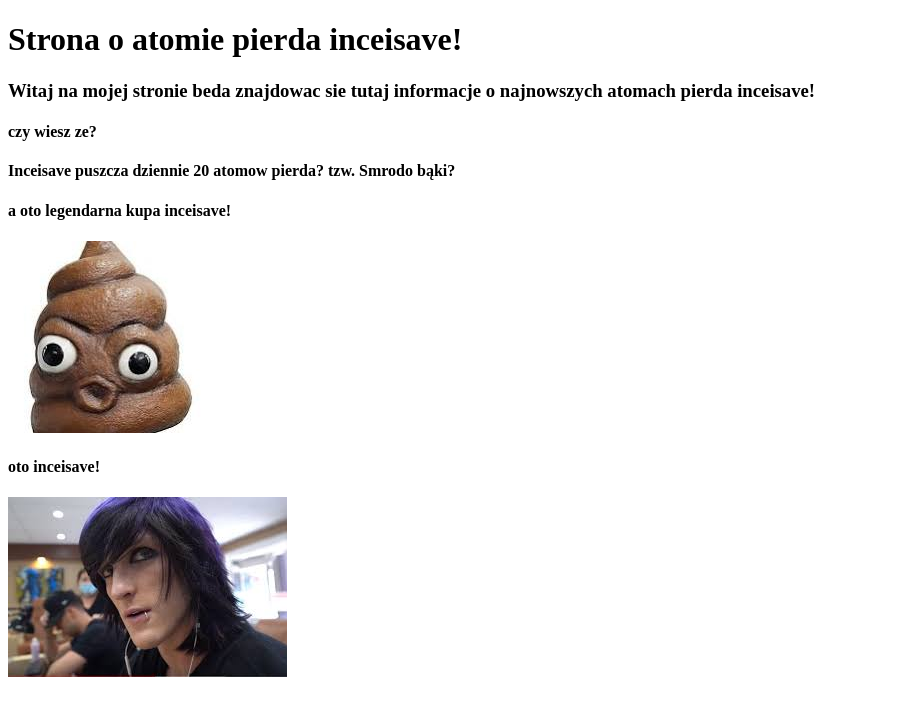
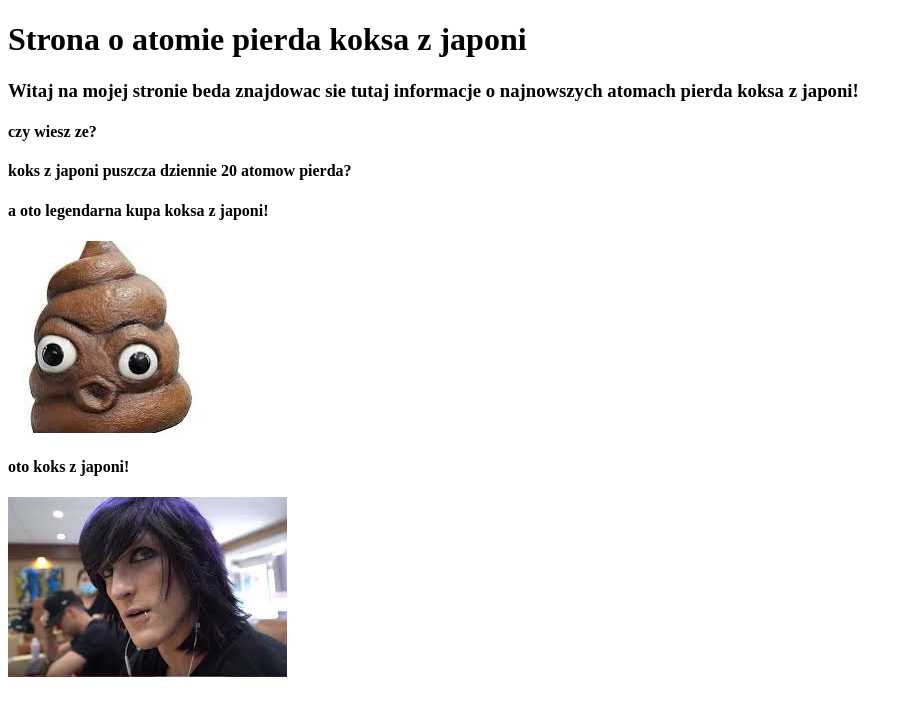
Before and after one commit to uwubak6/inceisave1, a plain HTML site: page index.html in a window 1280 px wide. Shown: the whole page, without its empty margins (0-912 px from the left). Drawn offline with Linux system fonts and the light colour scheme.

Commit message:
Update index.html

```diff
--- a/index.html
+++ b/index.html
@@ -4,21 +4,21 @@
 
 <head>
 <meta charset="utf-8">
-	<title>strona o pierdach inceisave</title>
+	<title>strona o pierdach koksa z japoni</title>
 </head>
 <body>
 
 	<div class="top">
-		<h1>Strona o atomie pierda inceisave!</h1>
+		<h1>Strona o atomie pierda koksa z japoni</h1>
 	</div>
 
-<h3>Witaj na mojej stronie beda znajdowac sie tutaj informacje o najnowszych atomach pierda inceisave!</h3>
+<h3>Witaj na mojej stronie beda znajdowac sie tutaj informacje o najnowszych atomach pierda koksa z japoni!</h3>
 
 <h4>czy wiesz ze?</h4>
-<h4>Inceisave puszcza dziennie 20 atomow pierda? tzw. Smrodo bąki?</h4>
-<h4>a oto legendarna kupa inceisave!</h4>
+<h4>koks z japoni puszcza dziennie 20 atomow pierda?</h4>
+<h4>a oto legendarna kupa koksa z japoni!</h4>
 <img src="pobrane.jpg">
-<h4>oto inceisave!</h4>
+<h4>oto koks z japoni!</h4>
 <img src="pobrane1.jpg">
 
 </body>
```
